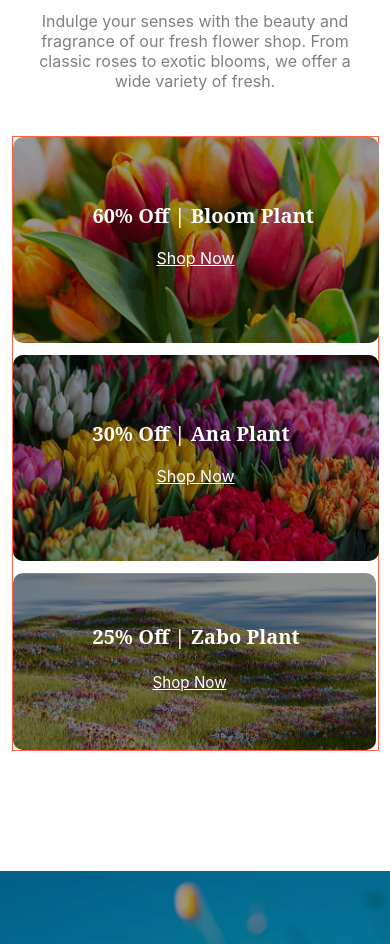
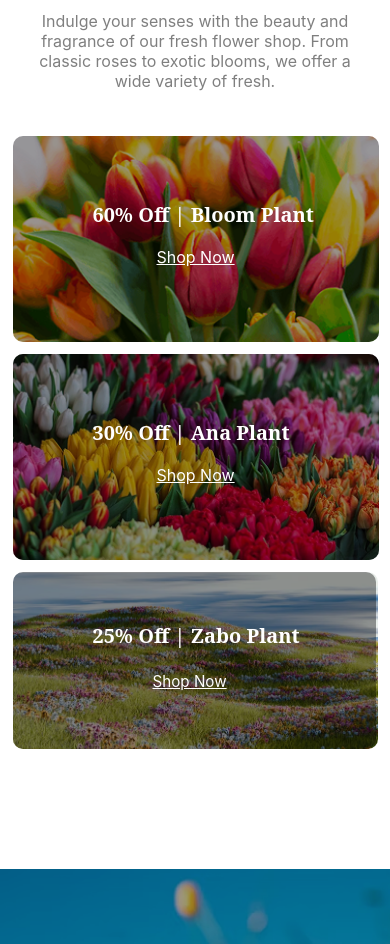
Before and after one commit to Ismail9138/assignment-2, a plain HTML site: page index.html in a window 390 px wide. Shown: the part 3240-4184 px from the top of the page. Drawn offline with Linux system fonts and the light colour scheme.

Commit message:
set picture size

```diff
--- a/style/style.css
+++ b/style/style.css
@@ -456,10 +456,9 @@ a:hover {
   .images {
     flex-direction: column;
     width: 365px;
-    border: 1px solid tomato;
   }
   .one-image {
-    width: 363px;
+    width: 365px;
     height: 177px;
   }
   .one-image::before {
```
